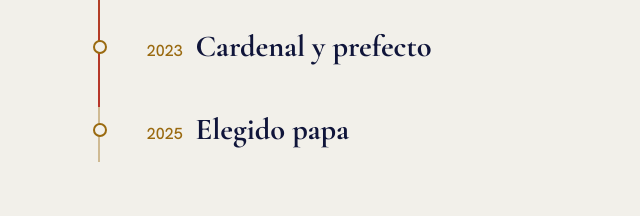
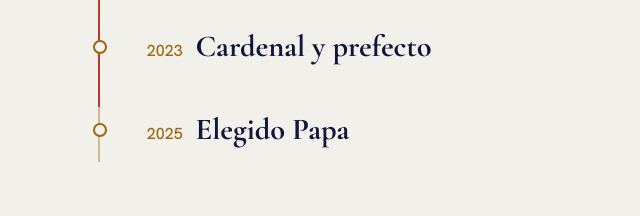
Before and after one commit to Vgiuliano1981/Papa-leon-13, a plain HTML site: page index.html in a window 1280 px wide. Shown: the part 2364-2580 px from the top of the page, 21-661 px from the left. Drawn offline with nearby package versions, Linux system fonts and the light colour scheme.

Commit message:
Update index.html

```diff
--- a/index.html
+++ b/index.html
@@ -135,7 +135,7 @@ footer{text-align:center;color:var(--muted);padding:3rem 1rem 4rem;font-size:.9r
     <div class="ev" tabindex="0" role="button" aria-expanded="false"><h3><em>2001</em>Prior general de la orden</h3><p>Lidera a los agustinos de todo el mundo hasta 2013.</p></div>
     <div class="ev" tabindex="0" role="button" aria-expanded="false"><h3><em>2015</em>Obispo de Chiclayo</h3><p>El papa Francisco lo nombra obispo de Chiclayo, Perú, y ese mismo año obtiene la ciudadanía peruana.</p></div>
     <div class="ev" tabindex="0" role="button" aria-expanded="false"><h3><em>2023</em>Cardenal y prefecto</h3><p>Es nombrado prefecto del Dicasterio para los Obispos en enero y creado cardenal el 30 de septiembre.</p></div>
-    <div class="ev" tabindex="0" role="button" aria-expanded="false"><h3><em>2025</em>Elegido papa</h3><p>El 8 de mayo es elegido y toma el nombre de León XIV. Su misa de inicio de pontificado fue el 18 de mayo.</p></div>
+    <div class="ev" tabindex="0" role="button" aria-expanded="false"><h3><em>2025</em>Elegido Papa</h3><p>El 8 de mayo es elegido y toma el nombre de León XIV. Su misa de inicio de pontificado fue el 18 de mayo.</p></div>
   </div>
 </section>
 
```
